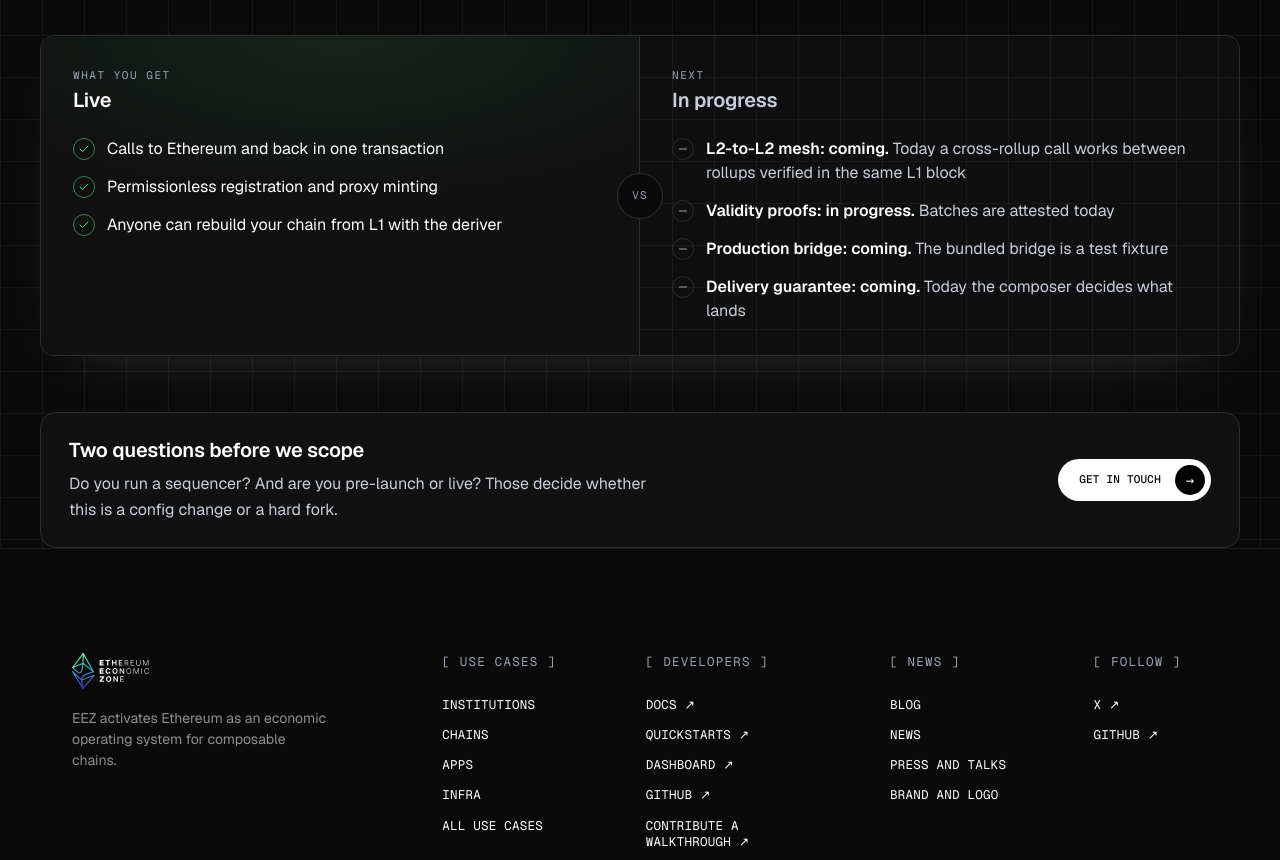
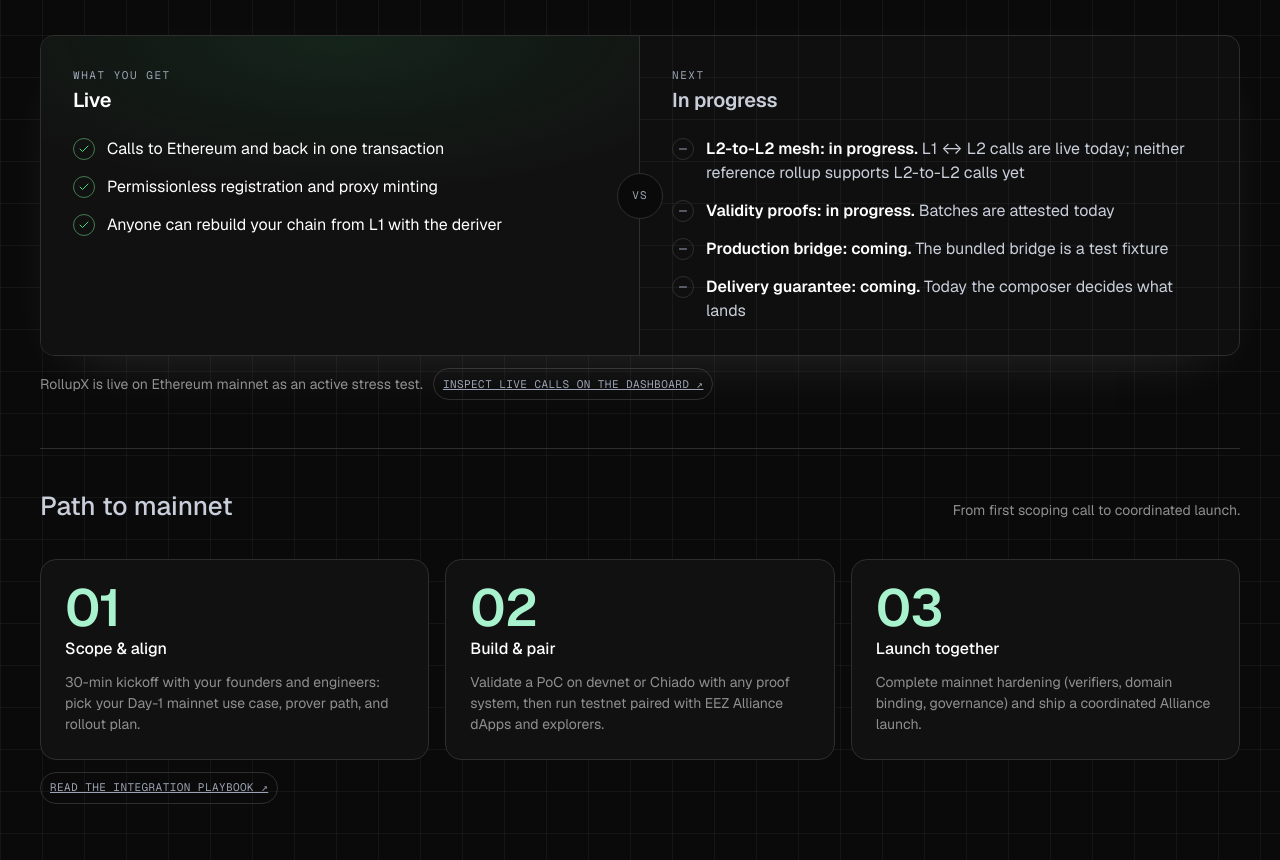
Before and after one commit to eez-association/eez.io, a plain HTML site: page dist/use-cases/chains.html in a window 1280 px wide. Shown: the part 1561-2421 px from the top of the page. Drawn offline with nearby package versions, Linux system fonts and the light colour scheme.

Commit message:
feat(use-cases/chains): add Path to mainnet, RollupX proof link, and aligned L2-to-L2 status

```diff
--- a/dist/use-cases/chains.html
+++ b/dist/use-cases/chains.html
@@ -173,7 +173,7 @@
         <p>Register in the canonical registry on Ethereum. Reach chains verified in the same L1 block.</p>
       </div>
     </div>
-    <div class="footnote"><a class="eez-badge" href="https://docs.eez.io/integrate-a-chain/" target="_blank" rel="noopener">Joining, step by step&nbsp;↗</a></div>
+    <div class="footnote"><a class="eez-badge" href="https://docs.eez.io/integrate-a-chain" target="_blank" rel="noopener">Joining, step by step&nbsp;↗</a></div>
   </section>
 
   <section class="blk">
@@ -194,13 +194,30 @@
       <div class="cmp-side theirs">
         <div class="cmp-head"><span class="cmp-eyebrow">Next</span><h3>In progress</h3></div>
         <ul>
-          <li><span class="cmp-ic"><svg viewBox="0 0 24 24" aria-hidden="true"><path d="M5 12h14"/></svg></span><span><b>L2-to-L2 mesh: coming.</b> Today a cross-rollup call works between rollups verified in the same L1 block</span></li>
+          <li><span class="cmp-ic"><svg viewBox="0 0 24 24" aria-hidden="true"><path d="M5 12h14"/></svg></span><span><b>L2-to-L2 mesh: in progress.</b> L1 ↔ L2 calls are live today; neither reference rollup supports L2-to-L2 calls yet</span></li>
           <li><span class="cmp-ic"><svg viewBox="0 0 24 24" aria-hidden="true"><path d="M5 12h14"/></svg></span><span><b>Validity proofs: in progress.</b> Batches are attested today</span></li>
           <li><span class="cmp-ic"><svg viewBox="0 0 24 24" aria-hidden="true"><path d="M5 12h14"/></svg></span><span><b>Production bridge: coming.</b> The bundled bridge is a test fixture</span></li>
           <li><span class="cmp-ic"><svg viewBox="0 0 24 24" aria-hidden="true"><path d="M5 12h14"/></svg></span><span><b>Delivery guarantee: coming.</b> Today the composer decides what lands</span></li>
         </ul>
       </div>
     </div>
+    <div class="footnote">
+      <span>RollupX is live on Ethereum mainnet as an active stress test.</span>
+      <a class="eez-badge" href="https://rollupx.eez.dev/dashboard" target="_blank" rel="noopener">Inspect live calls on the dashboard&nbsp;↗</a>
+    </div>
+  </section>
+
+  <section class="blk">
+    <div class="sec-head">
+      <h2 class="doc-h2">Path to mainnet</h2>
+      <span class="sec-note">From first scoping call to coordinated launch.</span>
+    </div>
+    <div class="stats">
+      <div class="stat"><b>01</b><span>Scope &amp; align</span><small>30-min kickoff with your founders and engineers: pick your Day-1 mainnet use case, prover path, and rollout plan.</small></div>
+      <div class="stat"><b>02</b><span>Build &amp; pair</span><small>Validate a PoC on devnet or Chiado with any proof system, then run testnet paired with EEZ Alliance dApps and explorers.</small></div>
+      <div class="stat"><b>03</b><span>Launch together</span><small>Complete mainnet hardening (verifiers, domain binding, governance) and ship a coordinated Alliance launch.</small></div>
+    </div>
+    <div class="footnote"><a class="eez-badge" href="https://docs.eez.io/integrate-a-chain" target="_blank" rel="noopener">Read the integration playbook&nbsp;↗</a></div>
   </section>
 
   <div class="cta-band">
```
